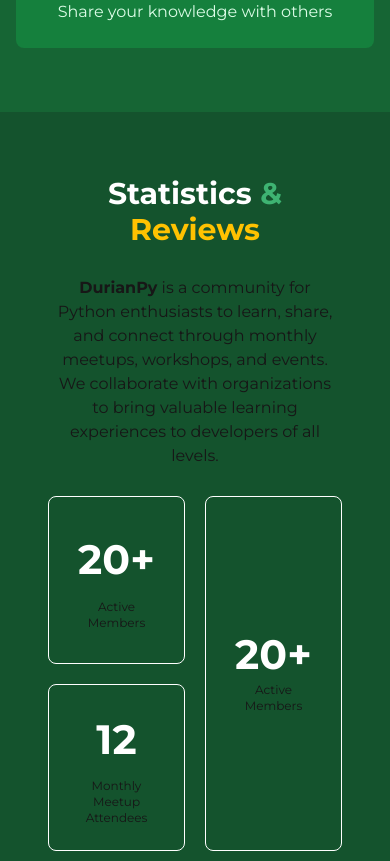
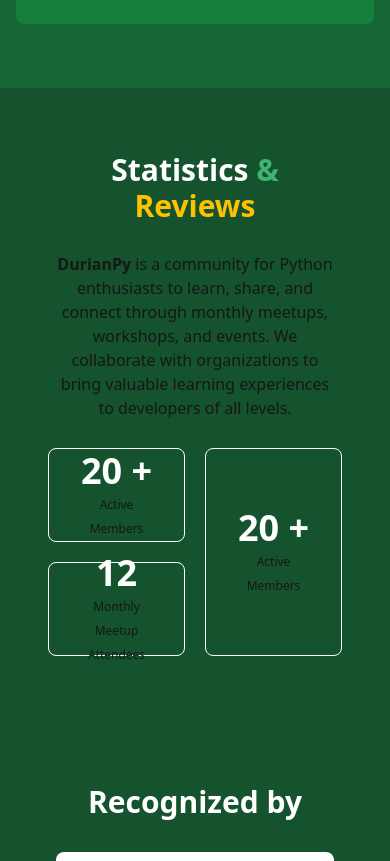
Before and after one commit to DurianPy-Davao-Python-User-Group/DurianPy-Official-Website, a Next.js app: page / in a window 390 px wide. Shown: the part 1428-2289 px from the top of the page. Built offline with nearby package versions, Linux system fonts and the light colour scheme.

Commit message:
feat: added UI layout for Desktop View(2xl screens) and improved UI responsiveness

```diff
--- a/app/components/home/StatsAndReviews.tsx
+++ b/app/components/home/StatsAndReviews.tsx
@@ -4,53 +4,52 @@
   return (
     <section className="bg-green-900 py-16">
       <Container>
-        <div className="flex flex-col items-center px-8  xl:px-[320px]">
+        <div className="flex flex-col items-center px-8  xl:px-[320px] 2xl:flex-row 2xl:px-0 2xl:justify-between">
+          <div className="w-full">
             {/* Section Title */}
-          <div className=" text-center text-3xl xl:text-7xl font-bold xl:leading-none text-white pb-7">
-            {/* <div className="flex xl:pb-10">
-              <h2 className="pr-2">Statistics</h2>
-              <h2 className="text-midoriGreen">&</h2>
-            </div>
-            <h2 className="text-centerStage">Reviews</h2> */}
-            <h2 className="">
+            <div className="text-center text-3xl xl:text-7xl font-bold xl:leading-none text-white pb-7">
+              <h2>
                 Statistics <span className="text-midoriGreen">&</span> <br />{' '}
                 <span className="text-centerStage">Reviews</span>
               </h2>
             </div>
 
             {/* Section Description */}
-          <div className="flex justify-center text-center pb-7 xl:pb-[121px] px-2 xl:px-32">
+            <div className="flex justify-center text-center pb-7 xl:pb-[121px] px-2 sm:px-24 md:px-40 lg:px-72 xl:px-32">
               <p>
                 <span className="font-bold">DurianPy</span> is a community for
                 Python enthusiasts to learn, share, and connect through monthly
-              meetups, workshops, and events. We collaborate with organizations
-              to bring valuable learning experiences to developers of all
-              levels.
+                meetups, workshops, and events. We collaborate with
+                organizations to bring valuable learning experiences to
+                developers of all levels.
               </p>
             </div>
-
+          </div>
           {/* Section Statistics */}
-          <div className="grid grid-cols-2 grid-rows-2 gap-5">
-            <div className="bg-green-900 p-6 border border-white rounded-lg grid place-items-center">
+          <div className="grid grid-cols-2 grid-rows-2 gap-5 h-52 2xl:h-max">
+            <div className="bg-green-900 p-6 border border-white rounded-lg grid place-content-center">
               <div className="text-center">
-                <div className="text-[41px] font-bold text-white mb-2">20+</div>
-                <div className="text-xs">Active Members</div>
+                {/* <div className="text-4xl font-bold text-white mb-2">20+</div>
+                <div className="text-xs">Active Members</div> */}
+                <span className="text-4xl font-bold text-white">20 +</span>
+                <br />
+                <span className="text-xs">Active Members</span>
               </div>
             </div>
 
-            <div className="row-span-2 bg-green-900 p-6 border border-white rounded-lg grid place-items-center">
+            <div className="row-span-2 bg-green-900 p-6 border border-white rounded-lg grid place-content-center">
               <div className="text-center">
-                <div className="text-[41px] text-4xl font-bold text-white mb-2">
-                  20+
-                </div>
-                <div className="text-xs">Active Members</div>
+                <span className="text-4xl font-bold text-white">20 +</span>
+                <br />
+                <span className="text-xs">Active Members</span>
               </div>
             </div>
 
-            <div className="bg-green-900 p-6 border border-white rounded-lg grid place-items-center">
+            <div className="bg-green-900 p-6 border border-white rounded-lg grid place-content-center">
               <div className="text-center">
-                <div className="text-[41px] font-bold text-white mb-2">12</div>
-                <div className="text-xs">Monthly Meetup Attendees</div>
+                <span className="text-4xl font-bold text-white">12</span>
+                <br />
+                <span className="text-xs">Monthly Meetup Attendees</span>
               </div>
             </div>
           </div>
--- a/app/globals.css
+++ b/app/globals.css
@@ -6,7 +6,6 @@
 :root {
   --background: #ffffff;
   --foreground: #171717;
-  --font-montserrat: 'Montserrat', sans-serif;
 }
 
 @media (prefers-color-scheme: dark) {
@@ -19,7 +18,6 @@
 body {
   color: var(--foreground);
   background: var(--background);
-  font-family: var(--font-montserrat);
 }
 
 @layer utilities {
--- a/app/layout.tsx
+++ b/app/layout.tsx
@@ -1,15 +1,6 @@
 import type { Metadata } from 'next';
 import localFont from 'next/font/local';
-import { Montserrat } from 'next/font/google';
 import './globals.css';
-
-// Import and configure the Montserrat font from Google Fonts
-const montserrat = Montserrat({
-  subsets: ['latin'],
-  variable: '--font-montserrat',
-  display: 'swap',
-});
-
 // Import and configure local fonts
 const geistSans = localFont({
   src: './fonts/GeistVF.woff',
@@ -33,11 +24,8 @@
   children: React.ReactNode;
 }) {
   return (
-    <html
-      lang="en"
-      className={`${montserrat.variable} ${geistSans.variable} ${geistMono.variable}`}
-    >
-      <body className="antialiased">{children}</body>
+    <html lang="en" className={`${geistSans.variable} ${geistMono.variable}`}>
+      <body>{children}</body>
     </html>
   );
 }
--- a/tailwind.config.ts
+++ b/tailwind.config.ts
@@ -15,9 +15,6 @@
         midoriGreen: '#3EB372',
         centerStage: '#FFC201',
       },
-      fontFamily: {
-        sans: ['var(--font-montserrat)', 'sans-serif'],
-      },
     },
   },
   plugins: [],
```
Lines whose indentation alone changed are shown as unchanged.
